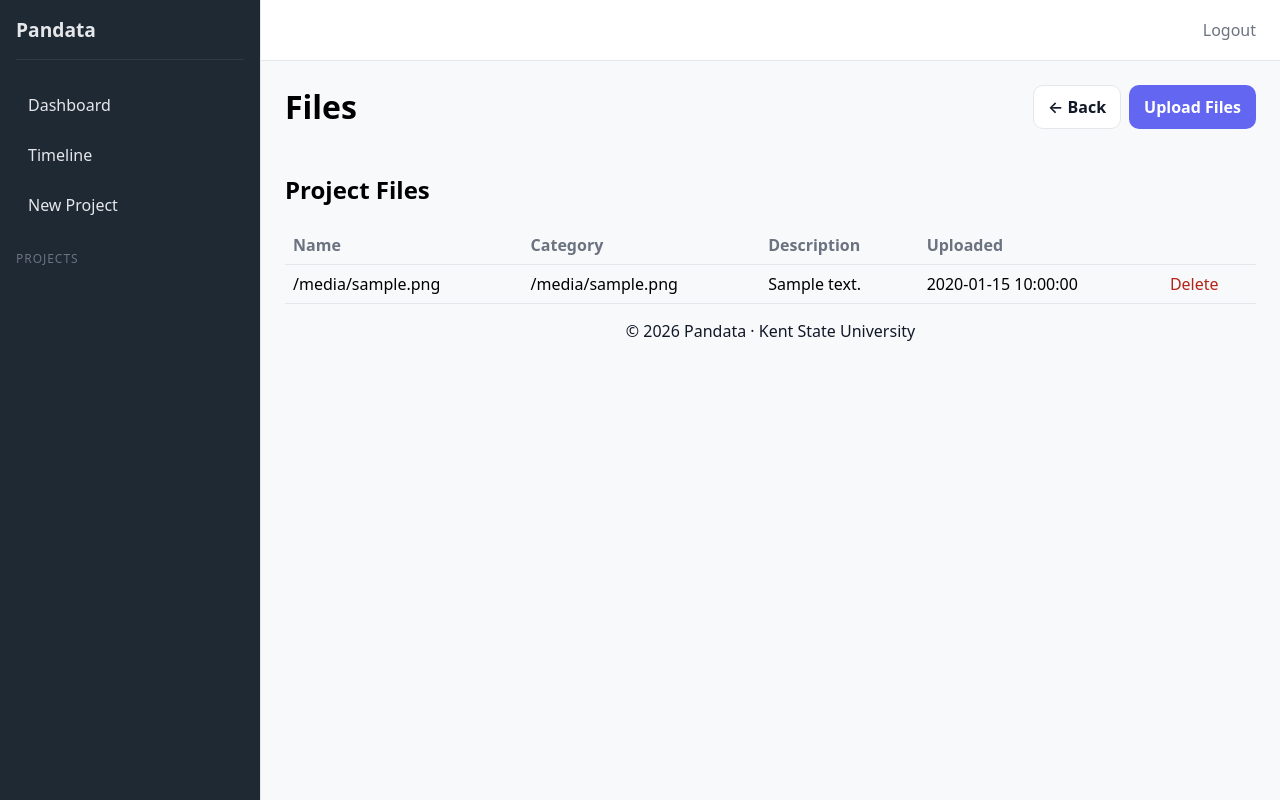
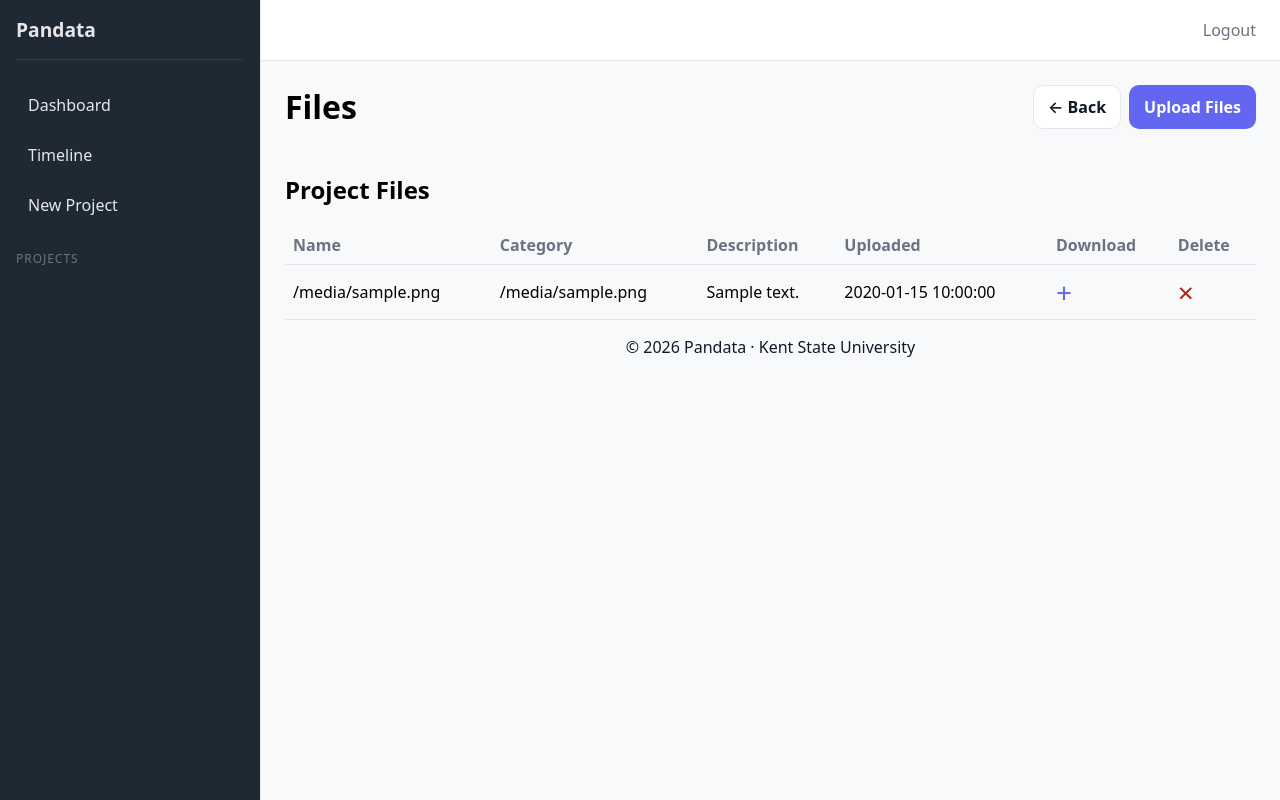
Before and after one commit to PusiaPaker/CDMP, a Flask app: template app/templates/project/files.html.j2 in a window 1280 px wide. Run offline with Flask 3, Linux system fonts and the light colour scheme; the template is opened without the code that fills it: most values are stand-ins (such as "Sample title", 1, 10 or a date in 2020).

Commit message:
Got file downloading working, only from file page for now

```diff
--- a/app/static/css/pages/project/files.css
+++ b/app/static/css/pages/project/files.css
@@ -20,9 +20,13 @@
 }
 
 .table-link {
-    color: var(--color-danger);
     text-decoration: none;
     font-weight: 500;
+    font-size: 1.75rem;
+    color: var(--color-accent);
+}
+.table-link.del {
+    color: var(--color-danger);
 }
 
 .table-link:hover {
--- a/app/templates/project/files.html.j2
+++ b/app/templates/project/files.html.j2
@@ -31,7 +31,8 @@
                             <th>Category</th>
                             <th>Description</th>
                             <th>Uploaded</th>
-                            <th></th>
+                            <th>Download</th>
+                            <th>Delete</th>
                         </tr>
                     </thead>
 
@@ -42,13 +43,11 @@
                                 <td>{{ file.file_category }}</td>
                                 <td>{{ file.description or "" }}</td>
                                 <td>{{ file.upload_date }}</td>
-                                <!--
-                                <td><a href="{{ url_for('project.delete_file', project_id=project['id'], file_id=file['id']) }}">
-                                    <i class="bi bi-file-earmark-minus" title="Delete File.">
+                                <td><a class="table-link" href="{{ url_for('project.download_file', project_id=project['id'], file_id=file['id']) }}">
+                                    &plus;
                                 </a></td>
-                                --!>
-                                <td><a class="table-link" href="{{ url_for('project.delete_file', project_id=project['id'], file_id=file['id']) }}">
-                                    Delete
+                                <td><a class="table-link del" href="{{ url_for('project.delete_file', project_id=project['id'], file_id=file['id']) }}">
+                                    &times;
                                 </a></td>
                             </tr>
                         {% endfor %}
```
Also changed, not shown: app/routes/project/files.py (+15 -1 lines).
